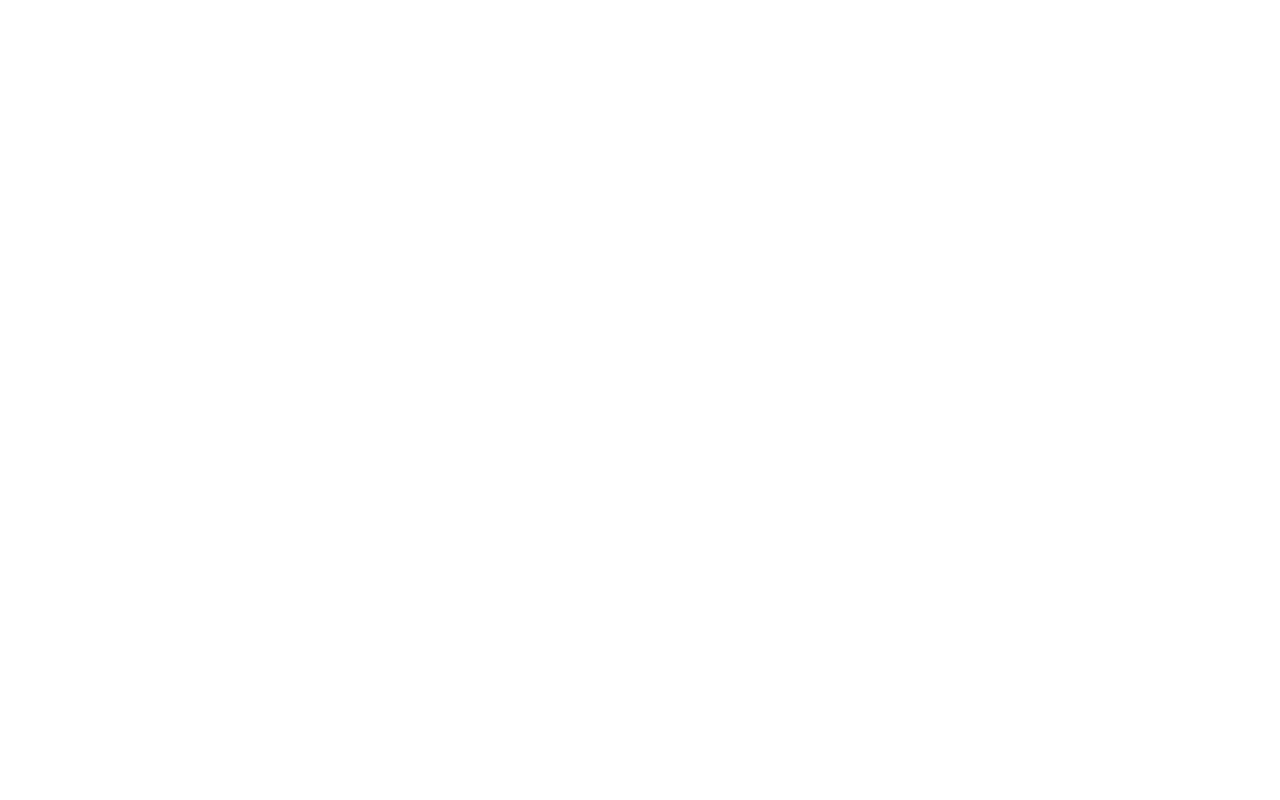
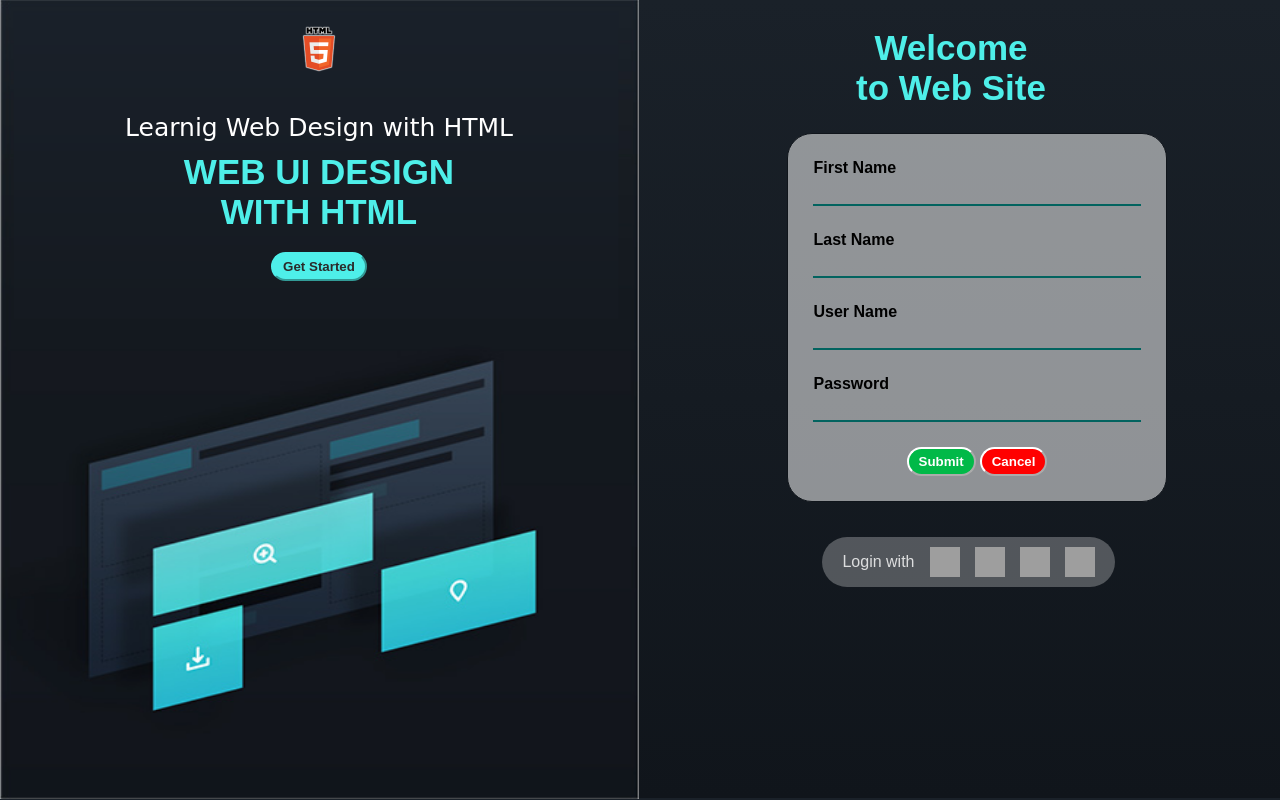
Before and after one commit to darshana-perera-97/login-html, a plain HTML site: page index.html in a window 1280 px wide. Drawn offline with Linux system fonts and the light colour scheme; grey boxes are pictures that could not be loaded.

Commit message:
Project created

```diff
--- a/index.html
+++ b/index.html
@@ -1,13 +1,64 @@
 <!DOCTYPE html>
 <html lang="en">
+
 <head>
-    <meta charset="UTF-8">
-    <meta http-equiv="X-UA-Compatible" content="IE=edge">
-    <meta name="viewport" content="width=device-width, initial-scale=1.0">
-    <link rel="stylesheet" href="styles/style.css">
-    <title>Document</title>
+    <meta charset="UTF-8" />
+    <meta http-equiv="X-UA-Compatible" content="IE=edge" />
+    <meta name="viewport" content="width=device-width, initial-scale=1.0" />
+    <link rel="stylesheet" href="styles/style.css" />
+    <title>DS Perera - Login</title>
 </head>
+
 <body>
+    <div style="display: flex; width: 100%">
+        <div id="left">
+            <div id="Lcontent">
+                <img src="images/htmlLogo.png" height="50vh" id="htmllogo" />
+                <p id="txt2">Learnig Web Design with HTML</p>
+                <p id="txt1">WEB UI DESIGN<br />WITH HTML</p>
+                <button id="getStartedBtn">Get Started</button>
+            </div>
+        </div>
+        <div id="right1">
+            <div id="right2">
+                <p id="txt3">Welcome<br />to Web Site</p>
 
+                <form id="form1">
+                    <label for="fname" id="lbl">First Name</label><br />
+                    <input type="text" id="fname" name="fname" /><br />
+                    <label for="fname" id="lbl">Last Name</label><br />
+                    <input type="text" id="fname" name="fname" /><br />
+                    <label for="fname" id="lbl">User Name</label><br />
+                    <input type="text" id="fname" name="fname" /><br />
+                    <label for="fname" id="lbl">Password</label><br />
+                    <input type="text" id="fname" name="fname" /><br />
+                    <div id="btnset">
+                        <button id="getStartedBtn"
+                            style="color: white; background-color: rgb(1, 185, 72);border-color: white;">
+                            Submit
+                        </button>
+                        <button id="getStartedBtn"
+                            style="color: white; background-color: rgb(255, 0, 0);border-color: white;">
+                            Cancel
+                        </button>
+                    </div>
+                </form>
+                <div id="loginWith">
+                    <p id="loginwithText">Login with</p>
+                    <img alt="google"
+                        src="https://www.freepnglogos.com/uploads/google-logo-png/google-logo-png-webinar-optimizing-for-success-google-business-webinar-13.png"
+                        width="30" height="30" id="loginIcn">
+                    <img alt="facebook"
+                        src="https://www.freepnglogos.com/uploads/facebook-logo-icon/facebook-logo-icon-file-facebook-icon-svg-wikimedia-commons-4.png"
+                        width="30" height="30" id="loginIcn">
+                    <img alt="twiter"
+                        src="https://www.freepnglogos.com/uploads/twitter-logo-png/twitter-logo-vector-png-clipart-1.png"
+                        width="30" height="30" id="loginIcn">
+                    <img alt="appleID" src="https://upload.wikimedia.org/wikipedia/commons/a/ab/Apple-logo.png"
+                        width="30" height="30" id="loginIcn">
+                </div>
+            </div>
+        </div>
 </body>
+
 </html>
--- a/styles/style.css
+++ b/styles/style.css
@@ -0,0 +1,111 @@
+#left {
+  background-image: url("back1.png");
+  height: 100vh;
+  width: 80vh;
+  background-repeat: no-repeat;
+  margin: -9px;
+  background-color: #10151b;
+  background-size: 100% 100%;
+}
+#Lcontent {
+  text-align: center;
+  margin-left: auto;
+  margin-right: auto;
+}
+#txt1 {
+  font-family: "Poppins", sans-serif;
+  color: #4eefe9;
+  font-size: 35px;
+  font-weight: bold;
+  margin-top: 0px;
+  margin-bottom: 20px;
+}
+#htmllogo {
+  margin-top: 25px;
+  margin-bottom: 10px;
+}
+#txt2 {
+  color: white;
+  margin-bottom: 10px;
+  font-family: "Dancing Script", cursive;
+  font-size: 25px;
+}
+#getStartedBtn {
+  background-color: #4eefe9;
+  border-color: #4eefe9;
+  border-radius: 25px;
+  padding: 5px 10px;
+  color: rgb(43, 42, 42);
+  font-weight: bold;
+}
+#right1 {
+  text-align: center;
+  margin-left: auto;
+  margin-right: auto;
+}
+body{
+    background-image: linear-gradient(#1a2129, #10151b);
+}
+
+#txt3 {
+  font-family: "Poppins", sans-serif;
+  color: #4eefe9;
+  font-size: 35px;
+  font-weight: bold;
+  margin-top: 0px;
+  margin-bottom: 20px;
+  margin-top: 20px;
+}
+input[type="text"] {
+  width: 100%;
+  padding: 5px 20px;
+  margin: 2px 0;
+  box-sizing: border-box;
+  border: none;
+  border-bottom: 2px solid #02635f;
+  margin-bottom: 25px;
+  background-color: #ffffff00;
+}
+#lbl {
+  margin-bottom: 0px;
+  font-weight: bold;
+  margin-top: 10px;
+  margin-bottom: 0px;
+  font-family: "Abel", sans-serif;
+}
+
+#form1 {
+  text-align: left;
+  margin-top: 25px;
+  border: 1px solid #10151b;
+  padding: 25px;
+  border-radius: 25px;
+  width: 100%;
+  background-color: #ffffff86;
+}
+
+#btnset {
+  margin-left: auto;
+  margin-right: auto;
+  text-align: center;
+}
+#loginwithText {
+  font-family: "Abel", sans-serif;
+  opacity: 0.8;
+  text-align: center;
+  color: white;
+}
+#loginWith{
+    margin-top: 35px;
+    display: flex;
+    text-align: center;
+    margin-left: 35px;
+    background-color: rgba(255, 255, 255, 0.267);
+    padding: 0px 20px;
+    border-radius: 25px;
+}
+#loginIcn{
+    margin-top: auto;
+    margin-bottom: auto;
+    margin-left: 15px;
+}
```
Also changed, not shown: images/htmlLogo.png (added), styles/back1.png (added).
